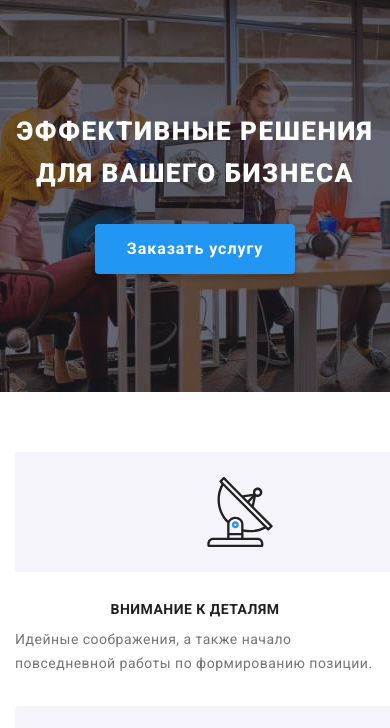
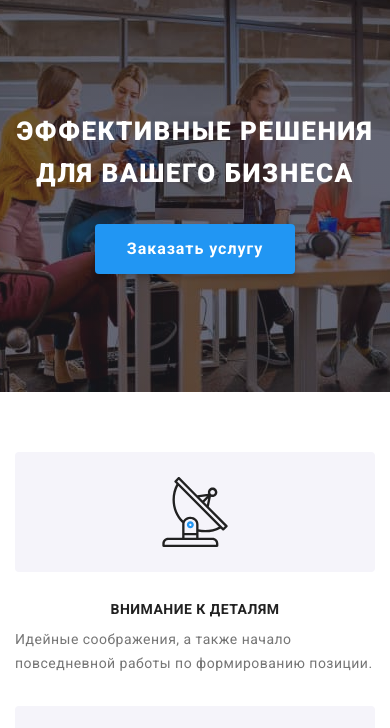
Before and after one commit to DribDrob/goit-markup-hw-08, a plain HTML site: page index.html in a window 390 px wide. Shown: the part 69-797 px from the top of the page. Drawn offline with nearby package versions, Linux system fonts and the light colour scheme.

Commit message:
Адаптивная верстка 3

```diff
--- a/sass/layout/_advantage.scss
+++ b/sass/layout/_advantage.scss
@@ -18,7 +18,12 @@
    }
 
    &__wrap {
-      padding: 25px 190px;
+      display: flex;
+      align-items: center;
+      justify-content: center;
+      padding-top: 25px;
+      padding-bottom: 25px;
+      width: 100%;
       margin-bottom: 30px;
       background: var(--team-bgr-color);
       border-radius: 4px;
@@ -31,6 +36,7 @@
    }
    &__icon {
       display: block;
+      text-align: center;
    }
 
    &__title {
```
Also changed, not shown: css/main.css, css/main.min.css, 2 other files.
